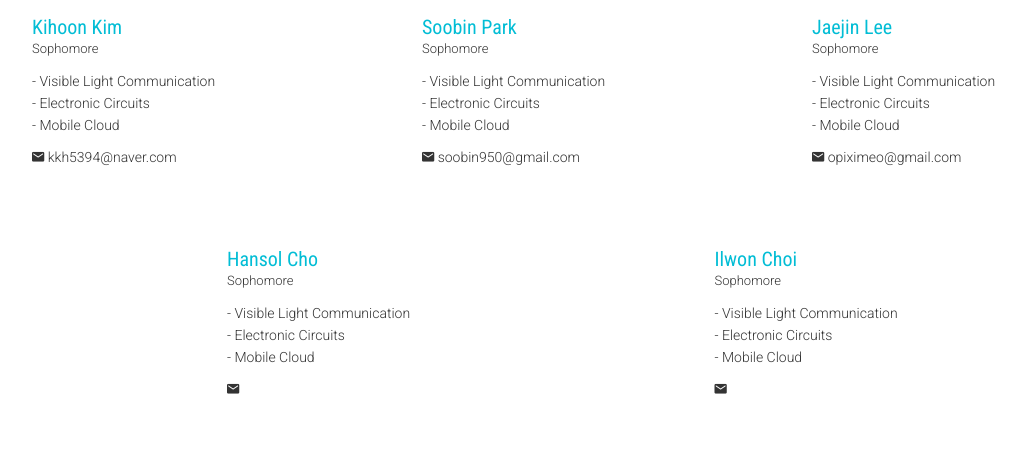
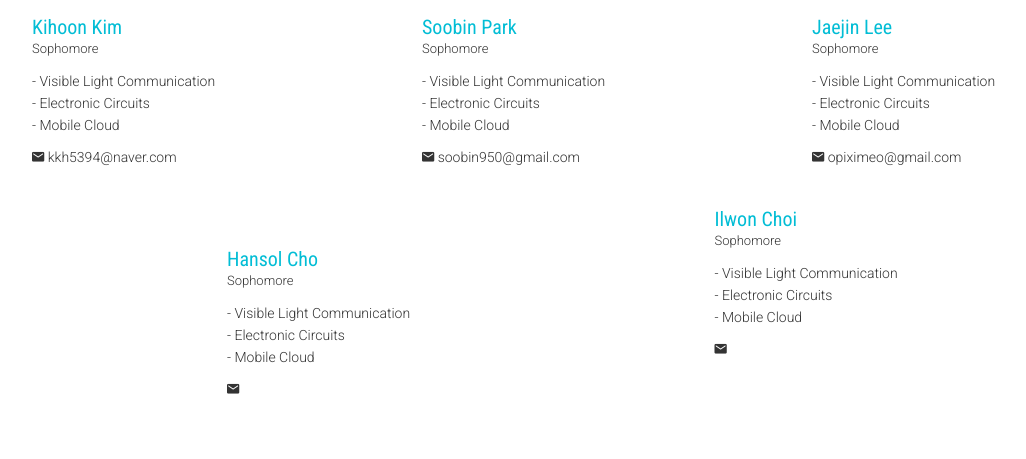
Before and after one commit to jaejin1/UNClabhomepage, a PHP site: page /UndergraduateStudents.php in a window 1280 px wide. Shown: the part 691-1150 px from the top of the page, without its empty margins (38-1064 px from the left). Run offline with PHP 8.4, Linux system fonts and the light colour scheme; some libraries are stand-ins or nearby versions; some web fonts are replaced.

Commit message:
최일원 사진 추가 예정

```diff
--- a/UndergraduateStudents.php
+++ b/UndergraduateStudents.php
@@ -204,7 +204,7 @@ Header Section Start
             <div class="col-sm-3">
                 <div class="team-member   "  >
                     <div class="team-img">
-                        <img src="" class="team-pic" alt="">
+                        <!-- <img src="images/team/ilwon.jpg" class="team-pic" alt=""> -->
                     </div>
                     <h3 class="team_name">Ilwon Choi</h3>
                     <p class="team_designation">Sophomore</p>
```
